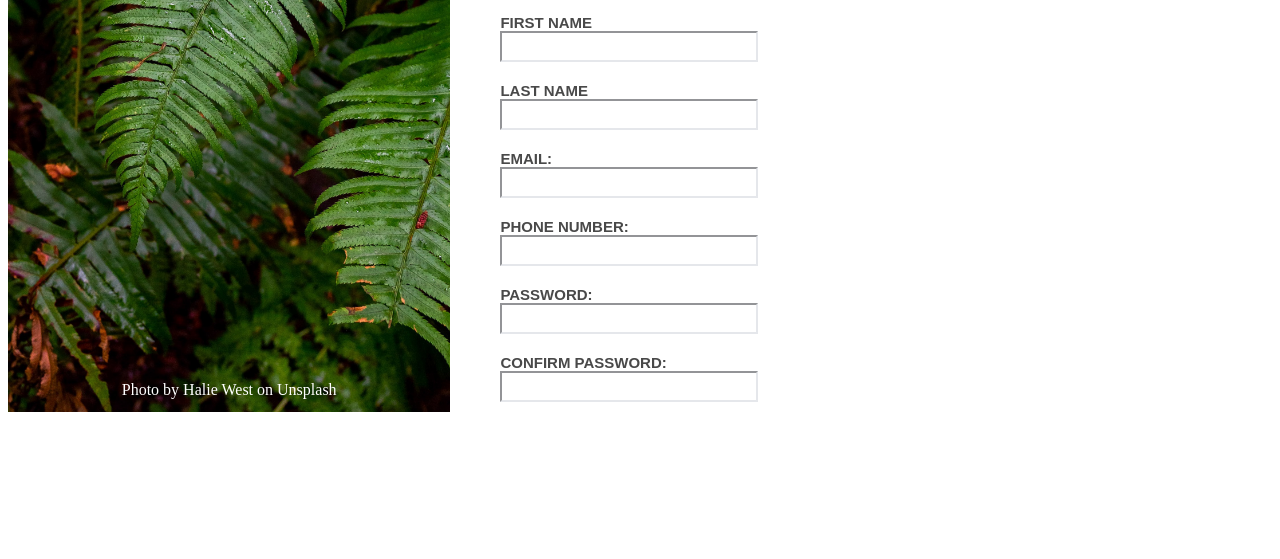
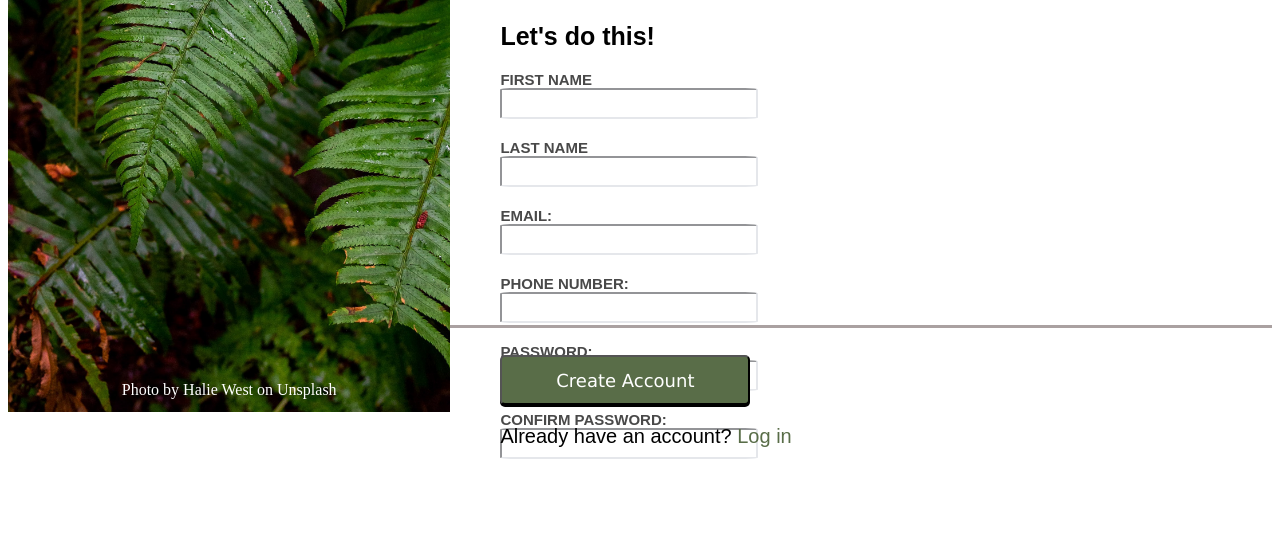
Before and after one commit to muudar/sign-up-form, a plain HTML site: page index.html in a window 1280 px wide. Shown: the part 396-955 px from the top of the page. Before the commit the page ends 827 px from the top, so only its background shows below. Drawn offline with Linux system fonts and the light colour scheme; a web font is replaced by a local one.

Commit message:
finished styling

```diff
--- a/index.html
+++ b/index.html
@@ -49,7 +49,7 @@
                     <div class="formItem">
                         <label for="email">EMAIL:</label>
                         <br>
-                        <input type="text" name="email">
+                        <input type="email" name="email">
                     </div>
                     <div class="formItem">
                         <label for="phone_number">PHONE NUMBER:</label>
@@ -59,17 +59,22 @@
                     <div class="formItem">
                         <label for="password">PASSWORD:</label>
                         <br>
-                        <input type="text" name="password">
+                        <input type="password" name="password">
                     </div>
                     <div class="formItem">
                         <label for="repeated_password">CONFIRM PASSWORD:</label>
                         <br>
-                        <input type="text" name="repeated_password">
+                        <input type="password" name="repeated_password">
                     </div>
                 </div>
-            </form>
             </div>
-            <div class="section3"></div>
+            <div class = "buttonDiv">
+                <button type = "submit" >Create Account</button>
+            </div>
+        </form>
+            <div class="section3">
+                Already have an account? <span> Log in</span>
+            </div>
         </div>
     </div>
 </body>
--- a/styles.css
+++ b/styles.css
@@ -73,6 +73,7 @@ input{
     width: 250px;
     height:25px;
     border-color: #E5E7EB;
+    border-radius:5%;
 }
 
 .section1{
@@ -86,11 +87,13 @@ input{
 }
 
 .section2{
-    height: 40%;
+    height: 35%;
     padding-left: 50px;
+    box-shadow: 0px 3px rgb(170, 161, 161);
 }
 
 .section2Header{
+    padding-top: 25px;
     font-size: 25px;
     font-family: Arial, sans-serif;
     font-weight: bold;
@@ -98,8 +101,32 @@ input{
 
 .section3{
     margin-top: 20px;
+    padding-left: 50px;
+    font-family: Arial, sans-serif;
+    font-size: 20px;
+}
+
+span{
+    color:#596D48;
 }
 
 .formItem{
     padding-top: 20px;
 }
+
+.buttonDiv{
+    padding-left: 50px;
+    color:white;
+    padding-top: 30px;
+}
+
+button{
+    background-color:#596D48;
+    color:white;
+    font-family: Verdana, Geneva, Tahoma, sans-serif;
+    width: 250px;
+    height: 50px;
+    font-size: 18px;
+    border-radius: 5px;
+    box-shadow: 0px 2px black;
+}
```
